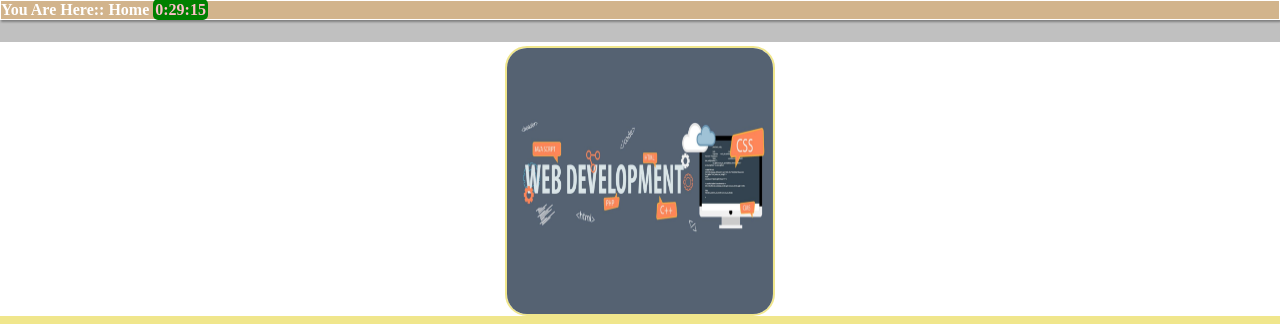
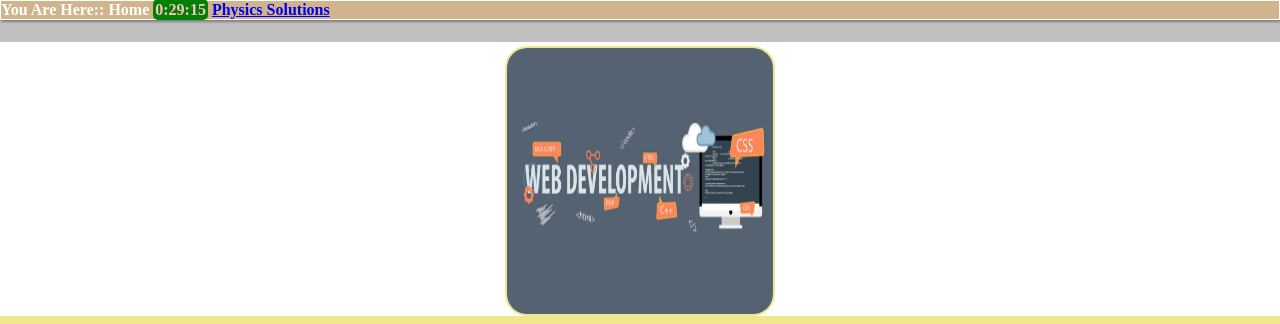
Before and after one commit to Sadam452/web_development, a plain HTML site: page sadam.html in a window 1280 px wide. Shown: the top 324 px of the page. Drawn offline with Linux system fonts and the light colour scheme.

Commit message:
Update sadam.html

```diff
--- a/sadam.html
+++ b/sadam.html
@@ -162,6 +162,11 @@ width: 100%;
 box-shadow: 1px 2px 2px gray;
 border: solid 1px white;
 }
+#ps {
+color: green;
+font-weight: bold;
+font-style: itallic;
+}
 </style>
 <script>
   var images=["sadam1.jpg","sadam2.jpg","sadam3.jpg","sadam4.jpg","sadam5.jpg"];
@@ -194,7 +199,8 @@ return m;
 <body onload="func1()">
 <div id="static">
 <span>You Are Here:: Home</span>
-<span id="tim"></span></div>
+<span id="tim"></span>
+<span id="ps"><a href="science.html">Physics Solutions</a></span></div>
 <marquee behavior="scroll" scrollamount="5"direction="left"><span id="new"><sup>NEW</sup></span><span>Welcome dear visitor, explore all you want!</span></marquee>
 <p><img id="images" width="300px" height="300px"alt="Image is missing!"></p>
 <header>
```
